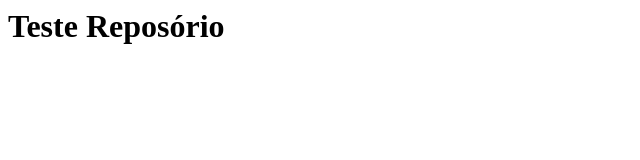
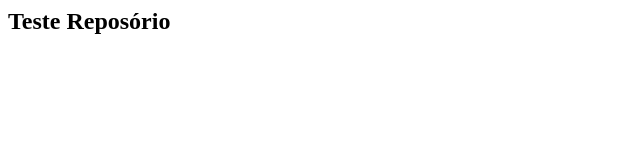
Before and after one commit to liviuslbrasil/git-fundamentos, a plain HTML site: page index.html in a window 1280 px wide. Shown: the whole page, without its empty margins (0-640 px from the left). Drawn offline with Linux system fonts and the light colour scheme.

Commit message:
Alterando o tamanho do texto com h2

```diff
--- a/index.html
+++ b/index.html
@@ -1 +1 @@
-<h1> Teste Reposório </h1>
+<h2> Teste Reposório </h2>
```
